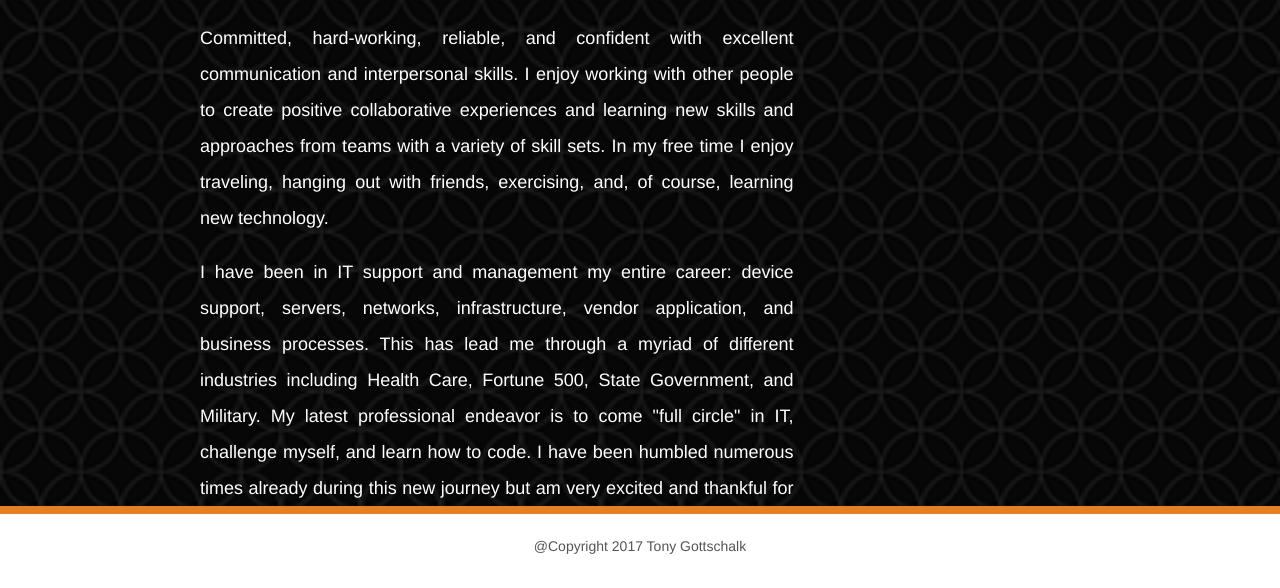
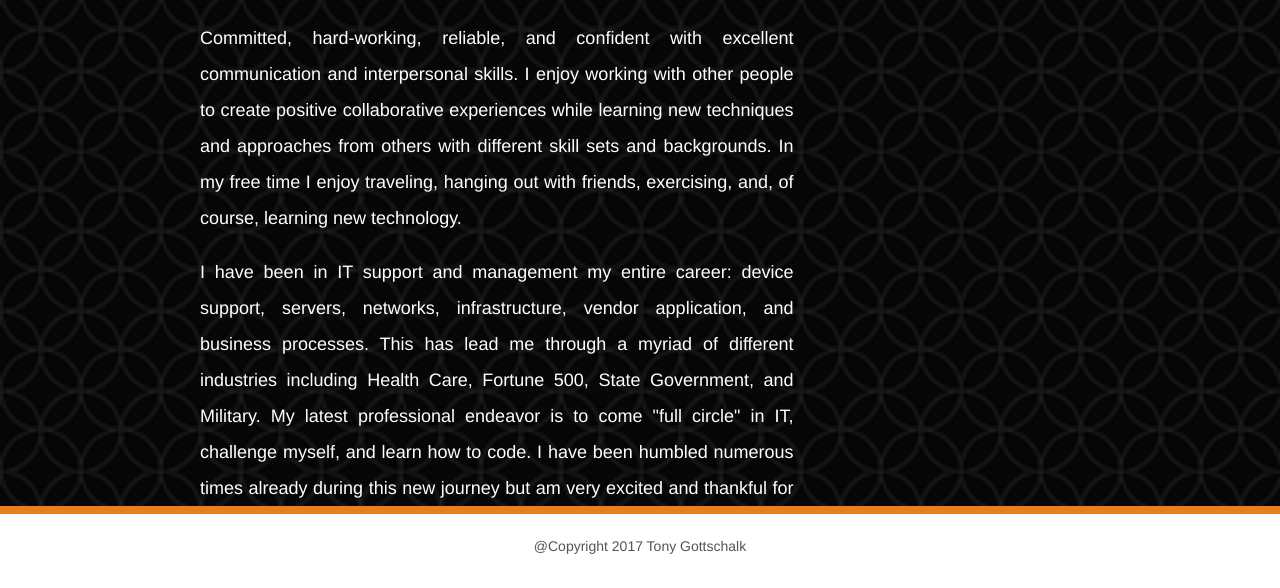
Before and after one commit to t-gottschalk/t-gottschalk.github.io, a plain HTML site: page index.html in a window 1280 px wide. Shown: the part 212-800 px from the top of the page. Drawn offline with Linux system fonts and the light colour scheme.

Commit message:
Add files via upload

```diff
--- a/index.html
+++ b/index.html
@@ -23,7 +23,7 @@
 		<main>
 			<section class="main-body">
 				<h1>About Me</h1>
-				<p>Committed, hard-working, reliable, and confident with excellent communication and interpersonal skills. I enjoy working with other people to create positive collaborative experiences and learning new skills and approaches from teams with a variety of skill sets. In my free time I enjoy traveling, hanging out with friends, exercising, and, of course, learning new technology.</p>
+				<p>Committed, hard-working, reliable, and confident with excellent communication and interpersonal skills. I enjoy working with other people to create positive collaborative experiences while learning new techniques and approaches from others with different skill sets and backgrounds. In my free time I enjoy traveling, hanging out with friends, exercising, and, of course, learning new technology.</p>
 				<p>I have been in IT support and management my entire career: device support, servers, networks, infrastructure, vendor application, and business processes. This has lead me through a myriad of different industries including Health Care, Fortune 500, State Government, and Military. My latest professional endeavor is to come "full circle" in IT, challenge myself, and learn how to code. I have been humbled numerous times already during this new journey but am very excited and thankful for the opportunity set before me.</p>
 			</section>
 		</main>
```
